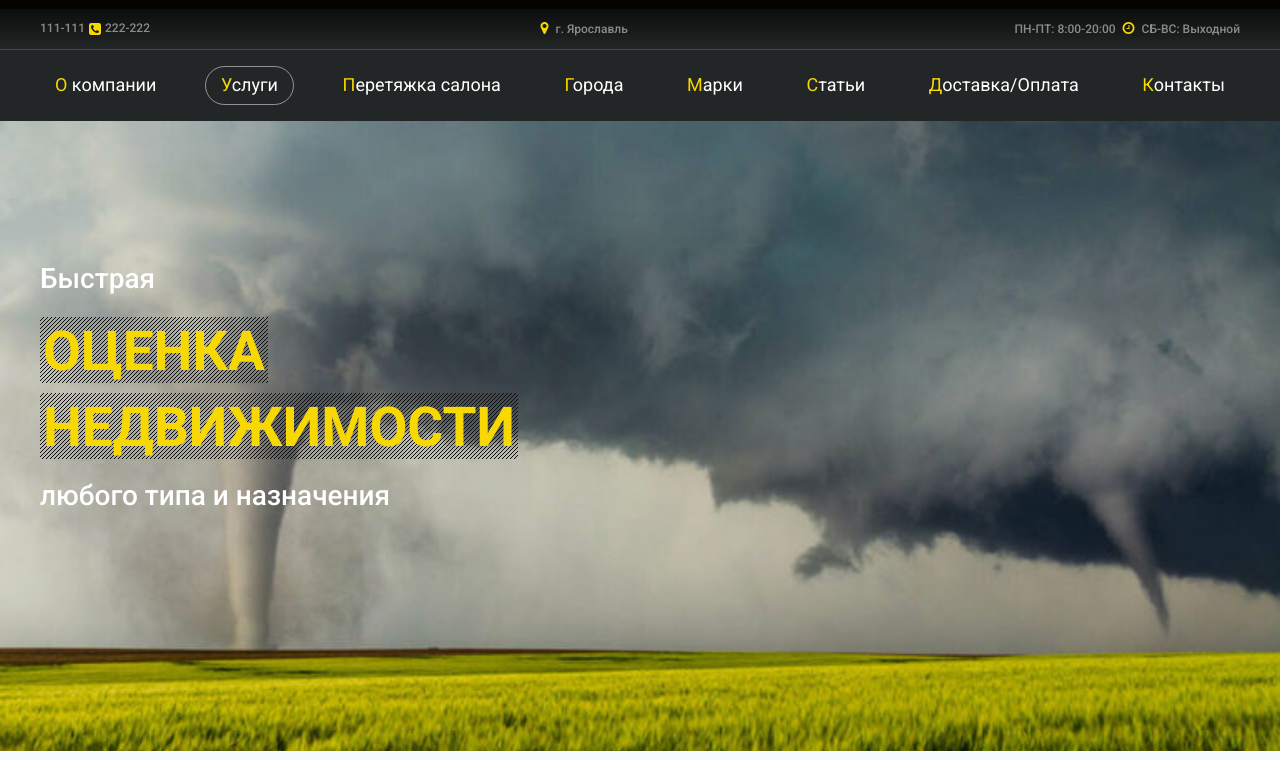
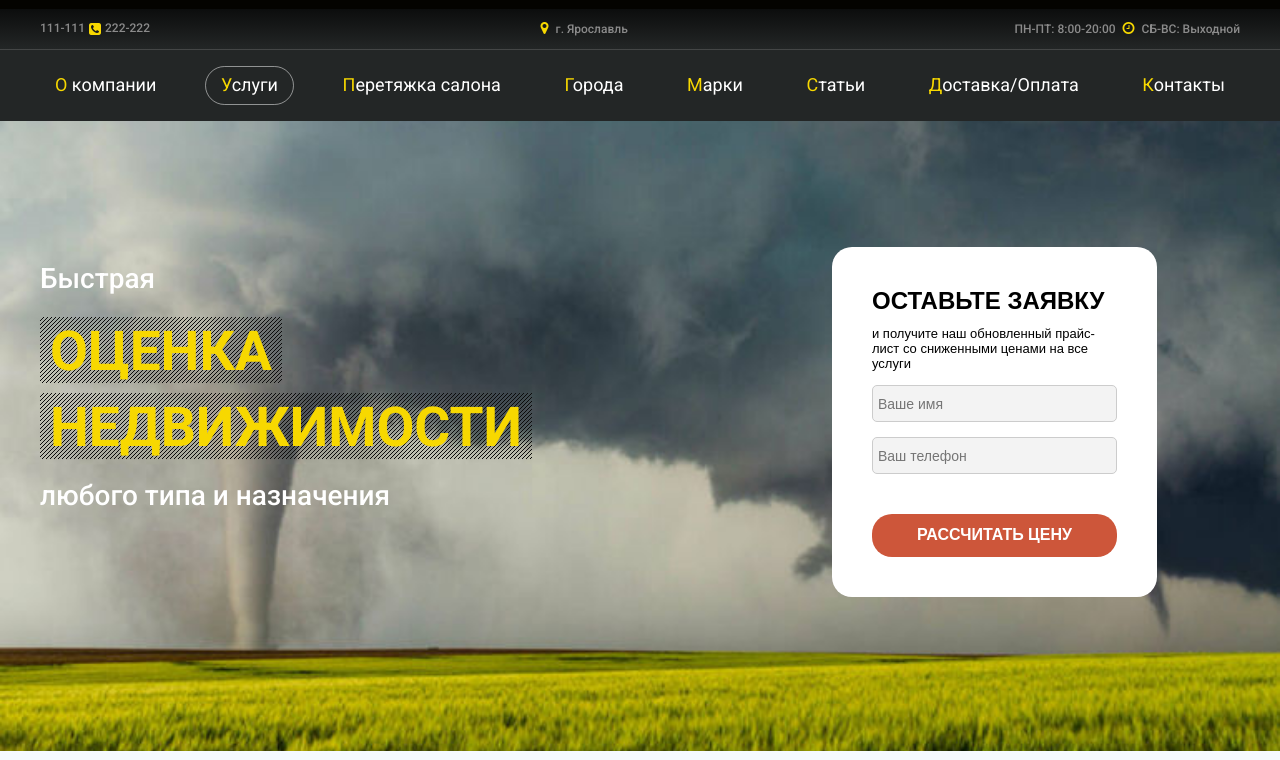
Before and after one commit to Blitz-coder/yarville, a plain HTML site: page index.html in a window 1280 px wide. Shown: the part 40-800 px from the top of the page. Drawn offline with Linux system fonts and the light colour scheme.

Commit message:
create: form in hero section

```diff
--- a/index.html
+++ b/index.html
@@ -101,10 +101,20 @@
 
                     <span class="hero-description">любого типа и назначения</span>
                 </div>
+
             </div>
             <div class="hero__slider-slide hero__slider-slide--2"></div>
             <div class="hero__slider-slide hero__slider-slide--3"></div>
         </div>
+
+        <form action="#" class="hero-form">
+            <span class="hero-form__title">Оставьте заявку</span>
+            <p class="hero-form__description">и получите наш обновленный прайс-лист со сниженными ценами на все услуги
+            </p>
+            <input type="text" class="hero-form__input" placeholder="Ваше имя">
+            <input type="text" class="hero-form__input" placeholder="Ваш телефон">
+            <button class="hero-form__submit">Рассчитать цену</button>
+        </form>
 
     </section>
     <!-- /.hero -->
--- a/js/main.js
+++ b/js/main.js
@@ -2,8 +2,8 @@ $(document).ready(function () {
 
 
     $('.hero__slider').slick({
-      autoplay: true,
-      autoplaySpeed: 20000,
+    //   autoplay: true,
+    //   autoplaySpeed: 20000,
       fade: true,
       arrows: false,
       dots: false,
--- a/sass/_settings.sass
+++ b/sass/_settings.sass
@@ -1,12 +1,13 @@
 *
     box-sizing: border-box
 body
-    font-family: Arial, sans-serif
+    font-family: Robote, sans-serif
     background-color: $secondary
 
 .container
     max-width: 1200px
     margin: auto
+
 img
     max-width: 100%
 
--- a/sass/blocks/_hero.sass
+++ b/sass/blocks/_hero.sass
@@ -1,5 +1,6 @@
 .hero
     // height: 100vh
+    position: relative
     &__slider
         // background-position: center center
         // background-repeat: no-repeat
@@ -27,7 +28,7 @@
         color: $primary
         text-transform: uppercase
         margin: 0px 0 5px 0
-        padding: 3px 3px 0 3px
+        padding: 3px 10px 0 10px
         // max-width: 350px
         background: url(../img/grid-bg.png)
         background-repeat: repeat
@@ -39,3 +40,46 @@
         font-size: 28px
         color: $light
         margin: 12px 0 22px 0
+    &-form
+        background: $light
+        position: absolute
+        max-width: 325px
+        top: 20%
+        left: 65%
+        padding: 40px
+        border: none
+        border-radius: 20px
+        display: flex
+        flex-direction: column
+        &__title
+            font-size: 24px
+            font-weight: bold
+            text-transform: uppercase
+        &__description
+            font-size: 13px
+            font-weight: normal
+        &__input
+            width: 245px
+            height: 37px
+            border-radius: 5px
+            outline: none
+            border: 1px solid #CCCCCC
+            background-color: #F3F3F3
+            margin-bottom: 15px
+            padding-left: 5px
+            padding-right: 10px
+            color: #6C757D
+            font-size: 14px
+            &:focus
+                border: 1px solid $primary
+        &__submit
+            width: 245px
+            border-radius: 20px
+            outline: none
+            border: none
+            background: #CD563A
+            padding: 12px 0
+            margin-top: 25px
+            color: $light
+            text-transform: uppercase
+            font-weight: bold
```
Also changed, not shown: css/style.css, img/icon-form.png (added), 1 other file.
